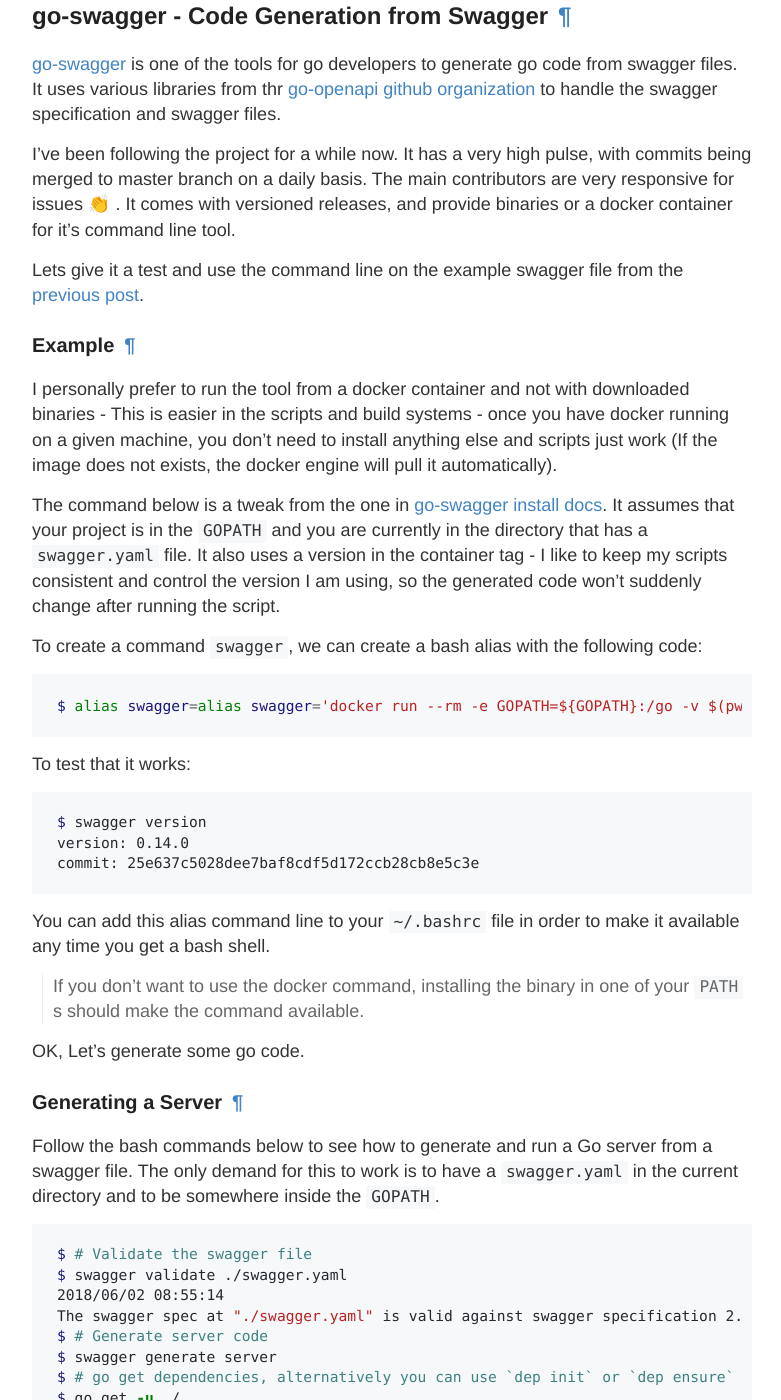
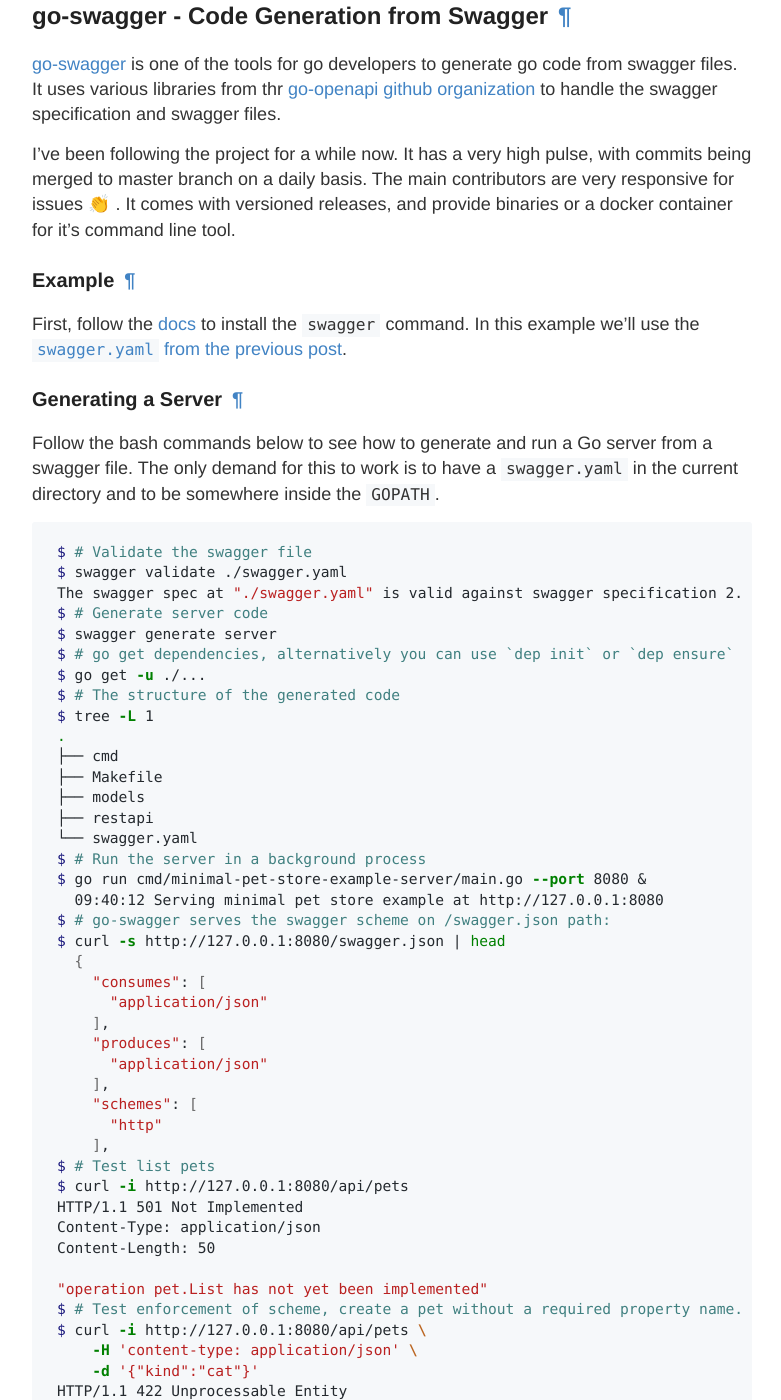
Before and after one commit to posener/posener.github.io, a Jekyll site: the page built from _posts/2018-06-16-go-swagger.md, in a window 1280 px wide and 1400 px high, scrolled down 332 px. Shown: the whole window, without its empty margins (248-1029 px from the left). Built offline with Jekyll 4.4.1, drawn with Linux system fonts in a browser that asks for light colours; emoji names are drawn with the system emoji font; comment, search, counter and statistics services are not loaded; some of the changed text lies outside the part shown.

Commit message:
remove unneeded docker explanation

````diff
--- a/_posts/2018-06-16-go-swagger.md
+++ b/_posts/2018-06-16-go-swagger.md
@@ -17,40 +17,11 @@
 branch on a daily basis. The main contributors are very responsive for issues :clap: .
 It comes with versioned releases, and provide binaries or a docker container for it's command line tool.
 
-Lets give it a test and use the command line on the example swagger file from the [previous post](/openapi-intro#example).
-
 ### Example
 
-I personally prefer to run the tool from a docker container and not with downloaded binaries - This
-is easier in the scripts and build systems - once you have docker running on a given machine, you don't need to install
-anything else and scripts just work (If the image does not exists, the docker engine will pull it automatically).
-
-The command below is a tweak from the one in
-[go-swagger install docs](https://github.com/go-swagger/go-swagger/blob/master/docs/install.md).
-It assumes that your project is in the `GOPATH` and you are currently in the directory that has
-a `swagger.yaml` file. It also uses a version in the container tag - I like to keep my scripts consistent and control
-the version I am using, so the generated code won't suddenly change after running the script.
-
-To create a command `swagger`, we can create a bash alias with the following code:
-
-```bash
-$ alias swagger=alias swagger='docker run --rm -e GOPATH=${GOPATH}:/go -v $(pwd):$(pwd) -w $(pwd) -u $(id -u):$(id -u) quay.io/goswagger/swagger:0.14.0'
-```
-
-To test that it works:
-
-```bash
-$ swagger version
-version: 0.14.0
-commit: 25e637c5028dee7baf8cdf5d172ccb28cb8e5c3e
-```
-
-You can add this alias command line to your `~/.bashrc` file in order to make it available any time you get a bash shell.
-
-> If you don't want to use the docker command, installing the binary in one of your `PATH`s should
-  make the command available.
-
-OK, Let's generate some go code.
+First, follow the [docs](https://github.com/go-swagger/go-swagger/blob/master/docs/install.md) to install
+the `swagger` command.
+In this example we'll use the [`swagger.yaml` from the previous post](/openapi-intro#example).
 
 ### Generating a Server
 
@@ -61,12 +32,12 @@
 ```bash
 $ # Validate the swagger file
 $ swagger validate ./swagger.yaml
-2018/06/02 08:55:14
 The swagger spec at "./swagger.yaml" is valid against swagger specification 2.0
 $ # Generate server code
 $ swagger generate server
 $ # go get dependencies, alternatively you can use `dep init` or `dep ensure` to fix the dependencies.
 $ go get -u ./...
+$ # The structure of the generated code
 $ tree -L 1
 .
 ├── cmd
@@ -74,9 +45,10 @@
 ├── models
 ├── restapi
 └── swagger.yaml
+$ # Run the server in a background process
 $ go run cmd/minimal-pet-store-example-server/main.go --port 8080 &
-  2018/06/02 09:40:12 Serving minimal pet store example at http://127.0.0.1:8080
-$ # go-swagger serves the swagger scheme for tools usage
+  09:40:12 Serving minimal pet store example at http://127.0.0.1:8080
+$ # go-swagger serves the swagger scheme on /swagger.json path:
 $ curl -s http://127.0.0.1:8080/swagger.json | head
   {
     "consumes": [
@@ -92,7 +64,6 @@
 $ curl -i http://127.0.0.1:8080/api/pets
 HTTP/1.1 501 Not Implemented
 Content-Type: application/json
-Date: Sat, 02 Jun 2018 06:41:31 GMT
 Content-Length: 50
 
 "operation pet.List has not yet been implemented"
@@ -102,7 +73,6 @@
     -d '{"kind":"cat"}'
 HTTP/1.1 422 Unprocessable Entity
 Content-Type: application/json
-Date: Sat, 02 Jun 2018 06:53:06 GMT
 Content-Length: 49
 
 {"code":602,"message":"name in body is required"}
@@ -160,7 +130,7 @@
 
 ```bash
 $ go run main.go
-2018/06/16 15:57:53 unknown error (status 501): {resp:0xc4204c2000}
+  15:57:53 unknown error (status 501): {resp:0xc4204c2000}
 exit status 1
 ```
 
````
